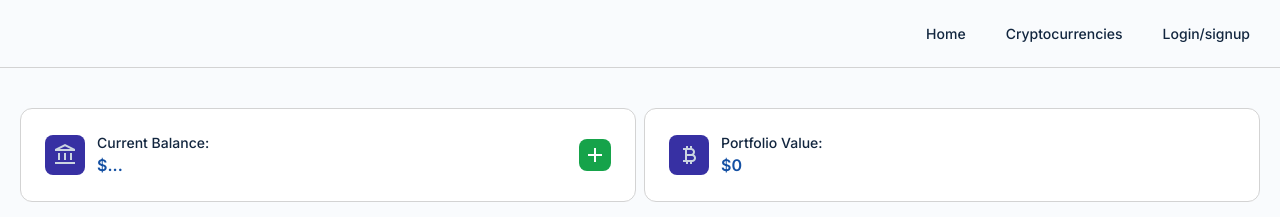
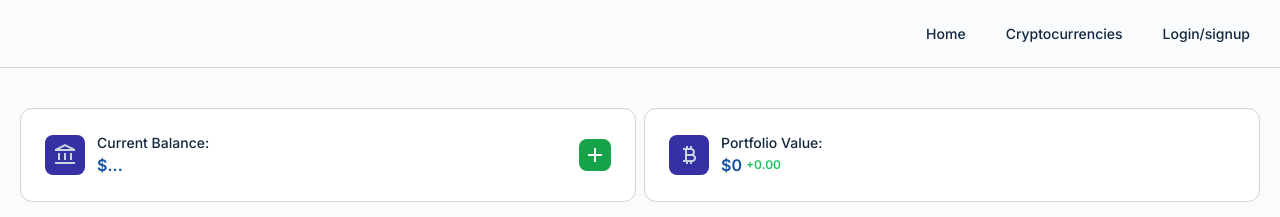
Before and after one commit to DineshK-1/PaperCrypto, a React (Vite) app: page /Dashboard in a window 1280 px wide. Shown: the top 217 px of the page. Built offline with nearby package versions, Linux system fonts and the light colour scheme; no server answers.

Commit message:
Initial portfolio values

```diff
--- a/src/Components/Dashboard/Holdings.component.jsx
+++ b/src/Components/Dashboard/Holdings.component.jsx
@@ -28,7 +28,7 @@ const CryptoHoldings = ({ holdings, listOfCoins }) => {
                                     </div>
                                 </div>
 
-                                <div className="flex flex-col">
+                                <div className="flex flex-col items-end">
                                     <span><CurrencyText amoun={listOfCoins[holding.token_symbol]?.price * holding.amount} /></span>
                                     <span className="text-gray-500 text-xs self-end">{holding.amount}</span>
                                 </div>
--- a/src/Helpers/API_Calls.js
+++ b/src/Helpers/API_Calls.js
@@ -200,6 +200,21 @@ export async function FetchFiatTransactions(uid) {
   }
 }
 
+export async function FetchInitialBalance(uid) {
+  const options = {
+    method: 'GET',
+    url: `https://papercryptoapi.up.railway.app/users/${uid}/initial_portfolio_value`,
+  };
+
+  try {
+    const response = await axios.request(options);
+
+    return response.data;
+  } catch (error) {
+    console.error(error);
+  }
+}
+
 export async function FetchListOfCoins(symbol_list) {
   const listofSymbols = {}
 
--- a/src/Routes/Dashboard/Dashboard.component.jsx
+++ b/src/Routes/Dashboard/Dashboard.component.jsx
@@ -2,7 +2,7 @@ import { Fragment, useContext, useEffect, useState } from "react";
 import { UserContext } from "../../Contexts/user.context";
 import AddMoney from "../../Components/AddMoney/AddMoney.component";
 import CurrencyText from "../../Components/CurrencyText/CurrencyText.component";
-import { FetchCryptoHoldings, FetchCryptoTransactions, FetchFiatTransactions, FetchListOfCoins } from "../../Helpers/API_Calls";
+import { FetchCryptoHoldings, FetchCryptoTransactions, FetchFiatTransactions, FetchInitialBalance, FetchListOfCoins } from "../../Helpers/API_Calls";
 import CryptoHoldings from "../../Components/Dashboard/Holdings.component";
 import CryptoTransactionsDashboard from "../../Components/Dashboard/CryptoTransactions.component";
 import FiatTransactionsDashboard from "../../Components/Dashboard/FiatTransactions.component";
@@ -22,6 +22,8 @@ const DashboardRoute = () => {
     const [fiatTransactions, setFiatTransactions] = useState([]);
     const [cryptoTransactions, setCryptoTransactions] = useState([]);
 
+    const [initialPortfolioValue, setInitialPortfolioValue] = useState(0);
+
     useEffect(() => {
         if (!user) {
             return;
@@ -37,6 +39,10 @@ const DashboardRoute = () => {
 
         FetchCryptoTransactions(user.uid).then((res) => {
             setCryptoTransactions(res)
+        })
+
+        FetchInitialBalance(user.uid).then((res) => {
+            setInitialPortfolioValue(res?.original_value)
         })
     }, [])
 
@@ -99,7 +105,10 @@ const DashboardRoute = () => {
                         <span className="material-symbols-outlined bg-indigo-800 rounded-lg p-2 text-slate-300">currency_bitcoin</span>
                         <div className="flex flex-col">
                             <span className="text-sm">Portfolio Value:</span>
-                            <span className="blue font-semibold"><CurrencyText amoun={portValue} /></span>
+                            <span className="blue font-semibold flex gap-1 items-center">
+                                <CurrencyText amoun={portValue} />
+                                <span className={"text-xs" + (portValue - initialPortfolioValue >= 0 ? " text-green-500" : " text-red-500")}>{portValue - initialPortfolioValue >= 0 ? "+" : ""}{(portValue - initialPortfolioValue).toFixed(2)}</span>
+                            </span>
                         </div>
                     </div>
                 </div>
```
